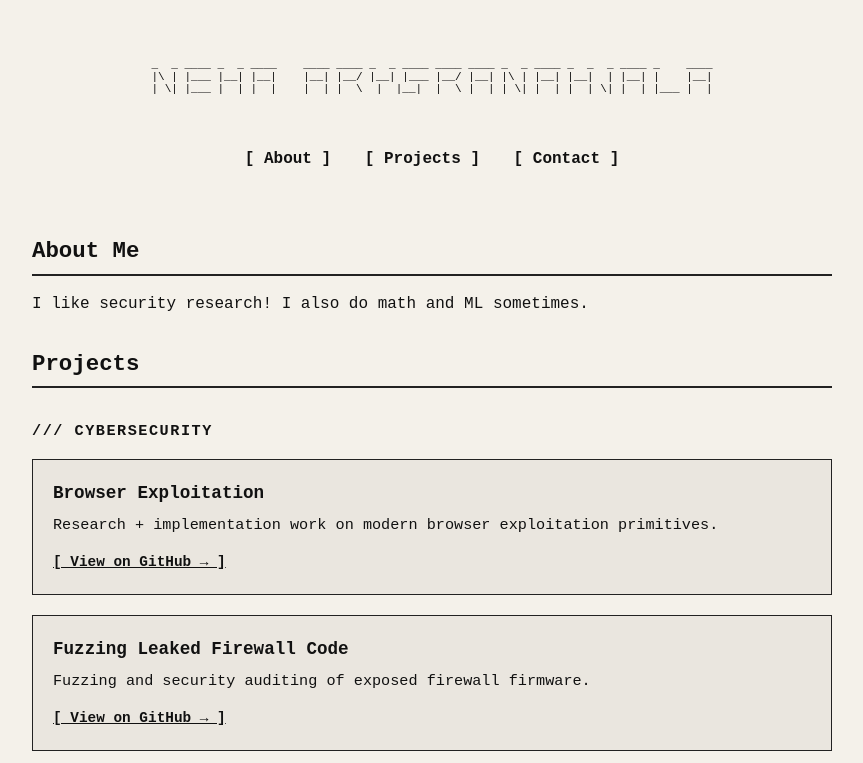
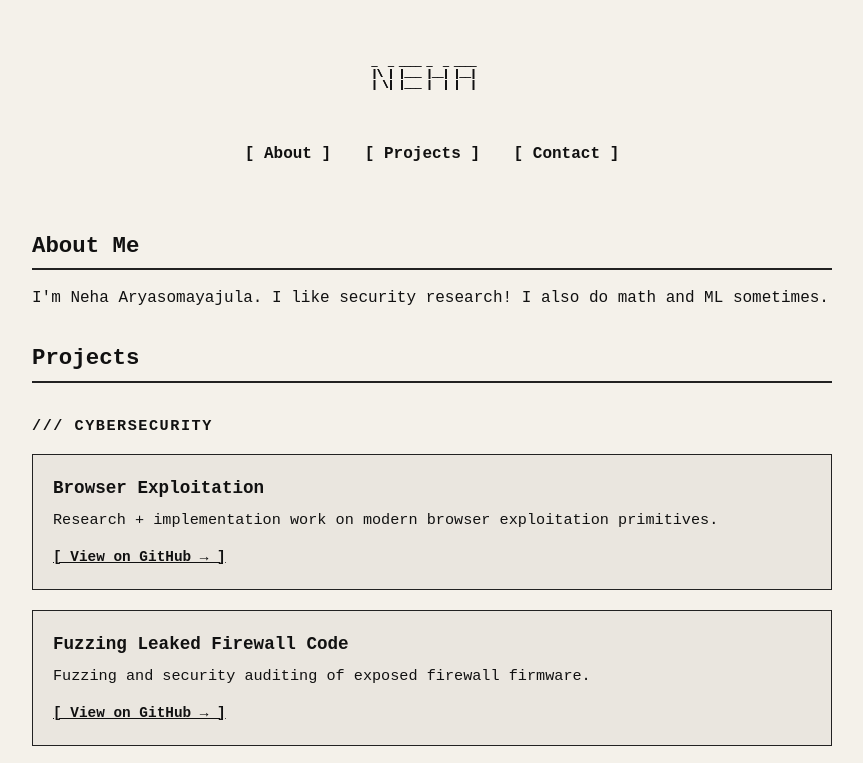
Before and after one commit to nehaka02/nehaka02.github.io, a plain HTML site: page index.html in a window 1280 px wide. Shown: the top 763 px of the page, without its empty margins (208-1071 px from the left). Drawn offline with Linux system fonts and the light colour scheme.

Commit message:
Update ASCII art and project PDF links in index.html

```diff
--- a/index.html
+++ b/index.html
@@ -31,13 +31,18 @@
       display: inline-block;
       text-align: left;
       font-family: "Courier New", Courier, monospace;
-      font-size: 11px;
+      font-size: 10px;
       line-height: 1.1;
       white-space: pre;
       color: var(--text-black);
       overflow-x: auto;
       max-width: 100%;
       margin-bottom: 1.5rem;
+
+      /* Makes light/thin characters pop */
+      font-weight: 900;
+      letter-spacing: -0.5px;
+      text-shadow: 0.3px 0 0 var(--text-black), -0.3px 0 0 var(--text-black);
     }
 
     nav {
@@ -132,9 +137,9 @@
 <body>
   <header>
     <pre class="ascii-art">
- _  _ ____ _  _ ____    ____ ____ _  _ ____ ____ ____ _  _ ____ _  _  _ ____ _    ____
- |\ | |___ |__| |__|    |__| |__/ |__| |___ |__/ |__| |\ | |__| |__|  | |__| |    |__|
- | \| |___ |  | |  |    |  | |  \  |  |__|  |  \ |  | | \| |  | |  | \| |  | |___ |  |
+ _  _ ____ _  _ ____
+ |\ | |___ |__| |__|
+ | \| |___ |  | |  |
     </pre>
     <nav>
       <a href="#about">[ About ]</a>
@@ -147,7 +152,7 @@
     <!-- About Section at Top -->
     <section id="about">
       <h2 class="section-title">About Me</h2>
-      <p>I like security research! I also do math and ML sometimes.</p>
+      <p>I'm Neha Aryasomayajula. I like security research! I also do math and ML sometimes.</p>
     </section>
 
     <!-- Projects Section -->
@@ -179,19 +184,19 @@
       <div class="project-card">
         <h3>A Mathematical Investigation of Monte Carlo Tree Search</h3>
         <p>Theoretical study of MCTS convergence, tuning, and regret.</p>
-        <a href="Monte_Carlo_Tree_Search.pdf" target="_blank">[ View PDF → ]</a>
+        <a href="assets/Monte_Carlo_Tree_Search.pdf" target="_blank">[ View PDF → ]</a>
       </div>
 
       <div class="project-card">
         <h3>Understanding Turing Pattern Formation on Butterfly Wings</h3>
         <p>Analysis + simulations of morphogen interactions and pattern emergence.</p>
-        <a href="Color_Pattern_Formation_in_the_Butterfly_Wing.pdf" target="_blank">[ View PDF → ]</a>
+        <a href="assets/Color_Pattern_Formation_in_the_Butterfly_Wing.pdf" target="_blank">[ View PDF → ]</a>
       </div>
 
       <div class="project-card">
         <h3>WiFi-Based 3D Human Pose Estimation</h3>
         <p>Using deep learning techniques (CNN + transformer architectures) to regress 3D human pose from WiFi CSI.</p>
-        <a href="WiFi_Pose_Estimation.pdf" target="_blank">[ View PDF → ]</a>
+        <a href="assets/Wifi-HPE.pdf" target="_blank">[ View PDF → ]</a>
       </div>
     </section>
 
```
